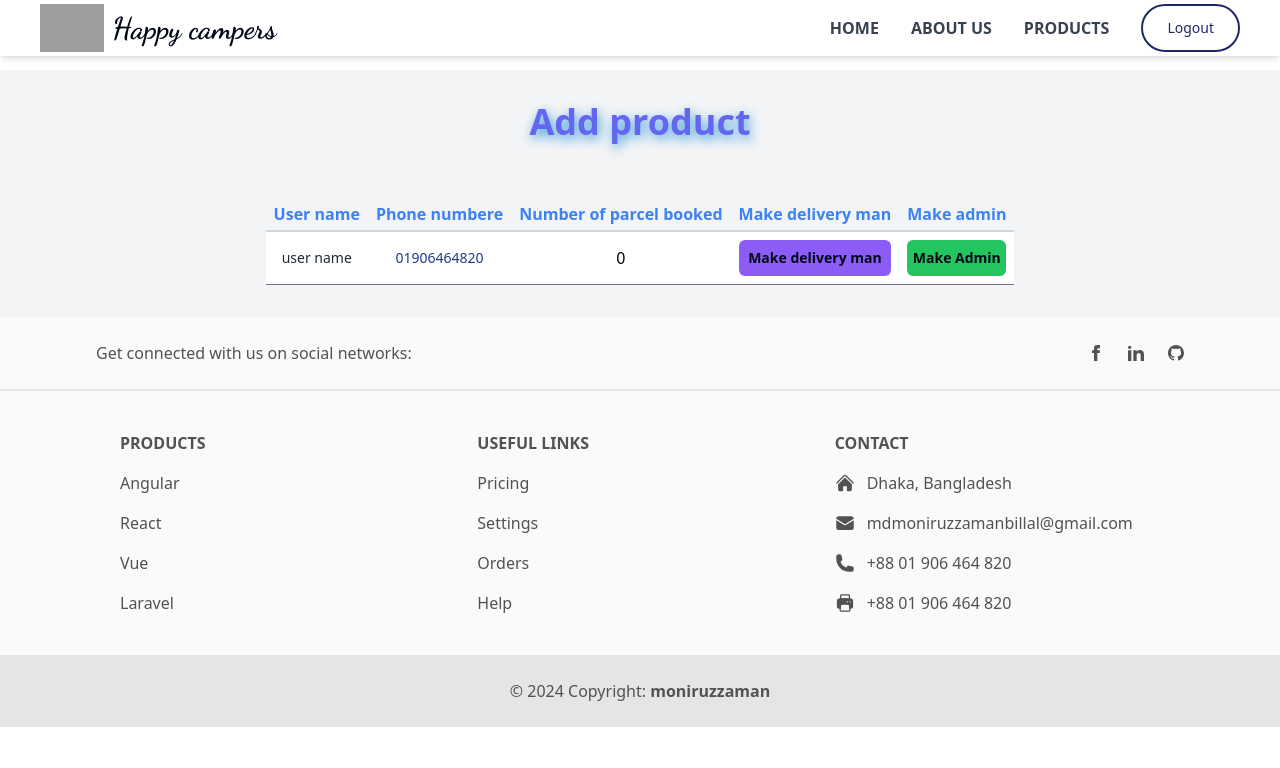
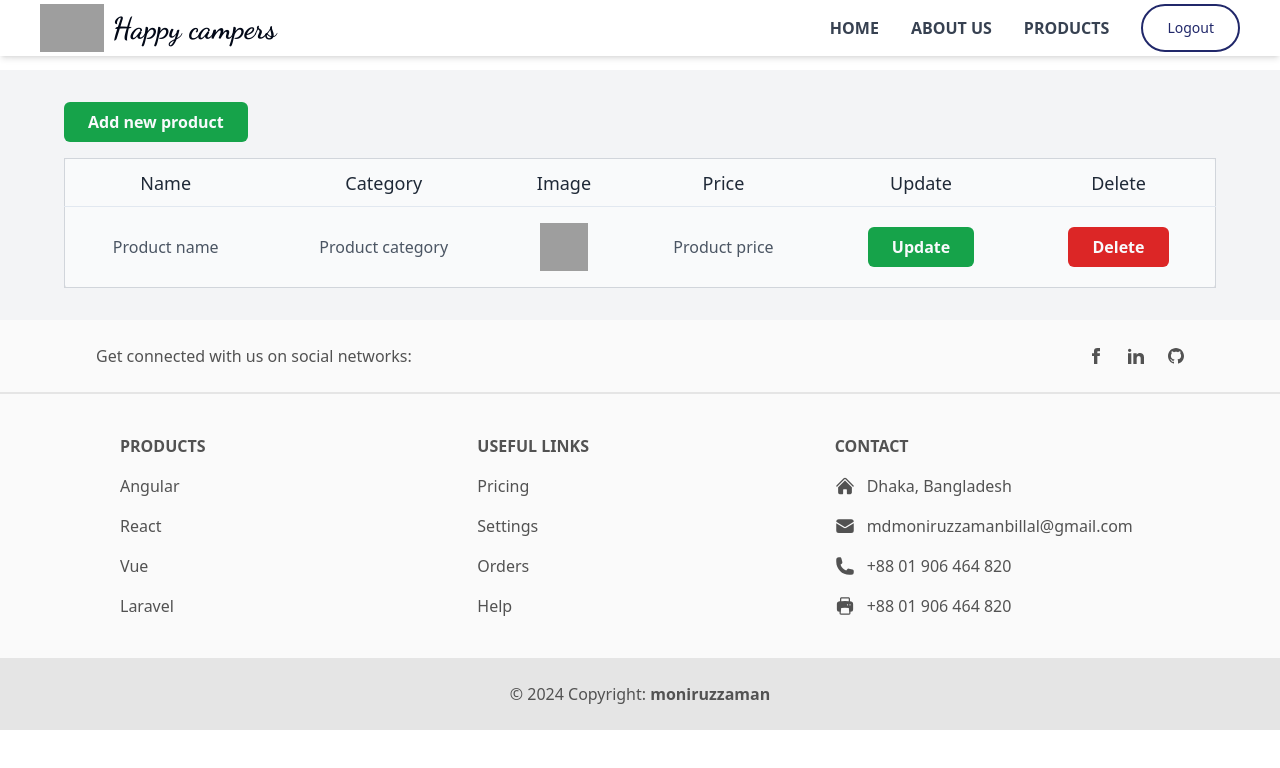
Before and after one commit to MoniruzzamanBillal/happy-camper-frontend, a React (Vite) app: page /add-product in a window 1280 px wide. Shown: the top 768 px of the page. Built offline with nearby package versions, Linux system fonts and the light colour scheme; grey boxes are pictures that could not be loaded; a web font is replaced by a local one.

Commit message:
add product page design added

```diff
--- a/src/components/form/CamperInput.tsx
+++ b/src/components/form/CamperInput.tsx
@@ -14,7 +14,14 @@ const CamperInput = ({ type, label, name }: TInput) => {
 
       <Controller
         name={name}
-        render={({ field }) => <Input type={type} id={name} {...field} />}
+        render={({ field }) => (
+          <Input
+            type={type}
+            id={name}
+            {...field}
+            className="border border-gray-400"
+          />
+        )}
       />
     </div>
   );
--- a/src/pages/AddProduct.tsx
+++ b/src/pages/AddProduct.tsx
@@ -1,84 +1,156 @@
+import CamperForm from "@/components/form/CamperForm";
+import CamperInput from "@/components/form/CamperInput";
+import {
+  AlertDialog,
+  AlertDialogAction,
+  AlertDialogCancel,
+  AlertDialogContent,
+  AlertDialogDescription,
+  AlertDialogFooter,
+  AlertDialogHeader,
+  AlertDialogTitle,
+  AlertDialogTrigger,
+} from "@/components/ui/alert-dialog";
+import { Button } from "@/components/ui/button";
+import {
+  Table,
+  TableBody,
+  TableCell,
+  TableHead,
+  TableHeader,
+  TableRow,
+} from "@/components/ui/table";
+import { FieldValues } from "react-hook-form";
+
 const AddProduct = () => {
+  //    !  for adding new product
+  const handleAddProduct = (data: FieldValues) => {
+    console.log(data);
+  };
+
   return (
     <div className="AddProductContainer py-8 bg-gray-100 ">
       <div className="AddProductWrapper w-[96%] sm:w-[92%] md:w-[90%] m-auto ">
-        <h1 className=" mb-6  md:mb-8 xmd:mb-12 lg:mb-14 text-center font-semibold text-indigo-500 text-lg xsm:text-xl sm:text-3xl md:text-3xl xl:text-4xl text-shadow-blue">
-          Add product
-        </h1>
+        {/* new product add  container starts  */}
+        <div className="addNewProduct mb-4 ">
+          <AlertDialog>
+            {/* alert trigger  */}
+            <AlertDialogTrigger asChild>
+              <Button className=" px-3 xsm:px-4 sm:px-5 md:px-6 font-semibold text-xs sm:text-sm md:text-base bg-green-600 hover:bg-green-700 active:scale-95 duration-500 ">
+                Add new product
+              </Button>
+            </AlertDialogTrigger>
 
-        {/* table container starts  */}
-        <div className="tableContainer  flex justify-center items-center ">
-          <table className=" ">
-            <thead>
-              <tr>
-                {/* parcel type  */}
-                <th className=" text-center px-2 py-2 border-b-2 border-gray-300 leading-4 text-blue-500 ">
-                  User name
-                </th>
-                {/* parcel type  */}
+            {/* alert content  */}
+            <AlertDialogContent className="bg-gray-100  ">
+              {/* header and content type  */}
+              <AlertDialogHeader>
+                <AlertDialogTitle className=" text-2xl mb-4 ">
+                  Add new product :{" "}
+                </AlertDialogTitle>
 
-                {/* requested deliveryc date  */}
-                <th className="text-center px-2 py-2 border-b-2 border-gray-300  leading-4 text-blue-500">
-                  Phone numbere
-                </th>
-                {/* requested deliveryc date  */}
+                {/* form starts  */}
+                <CamperForm onSubmit={handleAddProduct}>
+                  <CamperInput type="text" label="Name :" name="name" />
 
-                {/* approximate delivery date  */}
-                <th className=" text-center px-2 py-2 border-b-2 border-gray-300  leading-4 text-blue-500">
-                  Number of parcel booked
-                </th>
-                {/* approximate delivery date  */}
+                  <Button className=" px-3 xsm:px-4 sm:px-5 md:px-6 font-semibold text-xs sm:text-sm md:text-base bg-green-600 hover:bg-green-700 active:scale-95 duration-500 ">
+                    Add product
+                  </Button>
+                </CamperForm>
+                {/* form ends  */}
+              </AlertDialogHeader>
+            </AlertDialogContent>
+          </AlertDialog>
 
-                {/* Booking Date delivery date  */}
-                <th className="text-center px-2 py-2 border-b-2 border-gray-300  leading-4 text-blue-500">
-                  Make delivery man
-                </th>
-                {/* Booking Date delivery date  */}
+          {/*  */}
+        </div>
+        {/* new product add  container ends */}
 
-                {/* Delivery Men ID  */}
-                <th className="text-center px-2 py-2 border-b-2 border-gray-300  leading-4 text-blue-500">
-                  Make admin
-                </th>
-                {/*Delivery Men ID  */}
-              </tr>
-            </thead>
-            <tbody className="bg-white">
-              <tr>
-                <td className="  py-2 px-2 text-left leading-4    border-b border-gray-500">
-                  <div className="flex items-center justify-center ">
-                    <div>
-                      <div className="text-sm leading-5 text-gray-800">
-                        user name
-                      </div>
-                    </div>
-                  </div>
-                </td>
-                <td className="py-2 px-2  text-left leading-4  border-b border-gray-500">
-                  <div className="text-sm leading-5 text-blue-900 flex items-center justify-center">
-                    01906464820
-                  </div>
-                </td>
-                <td className="py-2 px-2  text-left leading-4  border-b border-gray-500 ">
-                  <div className="flex items-center justify-center">0</div>
-                </td>
-                <td className="py-2 px-2 text-left leading-4  border-b border-gray-500">
-                  <div className="flex items-center justify-center bg-violet-500 py-2 rounded-md text-sm font-semibold cursor-pointer active:scale-95 ">
-                    Make delivery man
-                  </div>
-                </td>
-                <td className="py-2 px-2  text-left leading-4  border-b border-gray-500">
-                  <div className="flex items-center justify-center bg-green-500 py-2 rounded-md text-sm font-semibold  cursor-pointer active:scale-95 ">
-                    Make Admin
-                  </div>
-                </td>
-                {/*  */}
-              </tr>
+        {/* table  */}
+        <Table className="bg-gray-50 m-auto border border-gray-300 shadow-md rounded-md text-center  ">
+          <TableHeader>
+            <TableRow className=" text-sm sm:text-base md:text-lg font-medium text-center text-gray-800 ">
+              {/* product name  */}
+              <TableHead className="text-center text-gray-800">Name</TableHead>
+              {/* product Category  */}
+              <TableHead className="text-center text-gray-800 ">
+                Category
+              </TableHead>
+              {/* product image  */}
+              <TableHead className="text-center text-gray-800">Image</TableHead>
+              {/* product price  */}
+              <TableHead className="text-center text-gray-800">Price</TableHead>
+              {/* update button   */}
+              <TableHead className="text-center text-gray-800">
+                Update
+              </TableHead>
+              {/* update delete   */}
+              <TableHead className="text-center text-gray-800">
+                Delete
+              </TableHead>
+            </TableRow>
+          </TableHeader>
+          <TableBody className="  text-xs sm:text-sm md:text-base text-gray-600 ">
+            {/* table row starts  */}
+            <TableRow className="font-medium">
+              {/* product name  */}
+              <TableCell>Product name</TableCell>
+              {/* product Category  */}
+              <TableCell>Product category</TableCell>
+              {/* product image  */}
+              <TableCell className="flex justify-center items-center">
+                <img
+                  className="size-[2rem] xsm:size-[2.5rem] sm:size-[3rem]"
+                  src="https://i.ibb.co/DtqW079/sleeping-Bag.jpg"
+                  alt=""
+                />
+              </TableCell>
+              {/* product price  */}
+              <TableCell>Product price</TableCell>
+              {/* update button   */}
+              <TableCell>
+                <Button className=" px-3 xsm:px-4 sm:px-5 md:px-6 font-semibold text-xs sm:text-sm md:text-base bg-green-600 hover:bg-green-700 active:scale-95 duration-500 ">
+                  Update
+                </Button>
+              </TableCell>
+              {/* update delete   */}
+              <TableCell>
+                {/* delete button  */}
+                <AlertDialog>
+                  {/* alert trigger  */}
+                  <AlertDialogTrigger asChild>
+                    <Button className=" px-3 xsm:px-4 sm:px-5 md:px-6 font-semibold text-xs sm:text-sm md:text-base bg-red-600 hover:bg-red-700 active:scale-95 duration-500 ">
+                      Delete
+                    </Button>
+                  </AlertDialogTrigger>
 
-              {/*  */}
-            </tbody>
-          </table>
-        </div>
-        {/* table container ends */}
+                  {/* alert content  */}
+                  <AlertDialogContent>
+                    {/* header and content type  */}
+                    <AlertDialogHeader>
+                      <AlertDialogTitle>
+                        Are you absolutely sure?
+                      </AlertDialogTitle>
+                      <AlertDialogDescription>
+                        This action cannot be undone. This will permanently
+                        delete your account and remove your data from our
+                        servers.
+                      </AlertDialogDescription>
+                    </AlertDialogHeader>
+
+                    {/* bottom button type  */}
+                    <AlertDialogFooter>
+                      <AlertDialogCancel>Cancel</AlertDialogCancel>
+                      <AlertDialogAction>Continue</AlertDialogAction>
+                    </AlertDialogFooter>
+                  </AlertDialogContent>
+                </AlertDialog>
+              </TableCell>
+            </TableRow>
+            {/* table row ends  */}
+          </TableBody>
+        </Table>
+        {/* table  */}
 
         {/*  */}
       </div>
```
